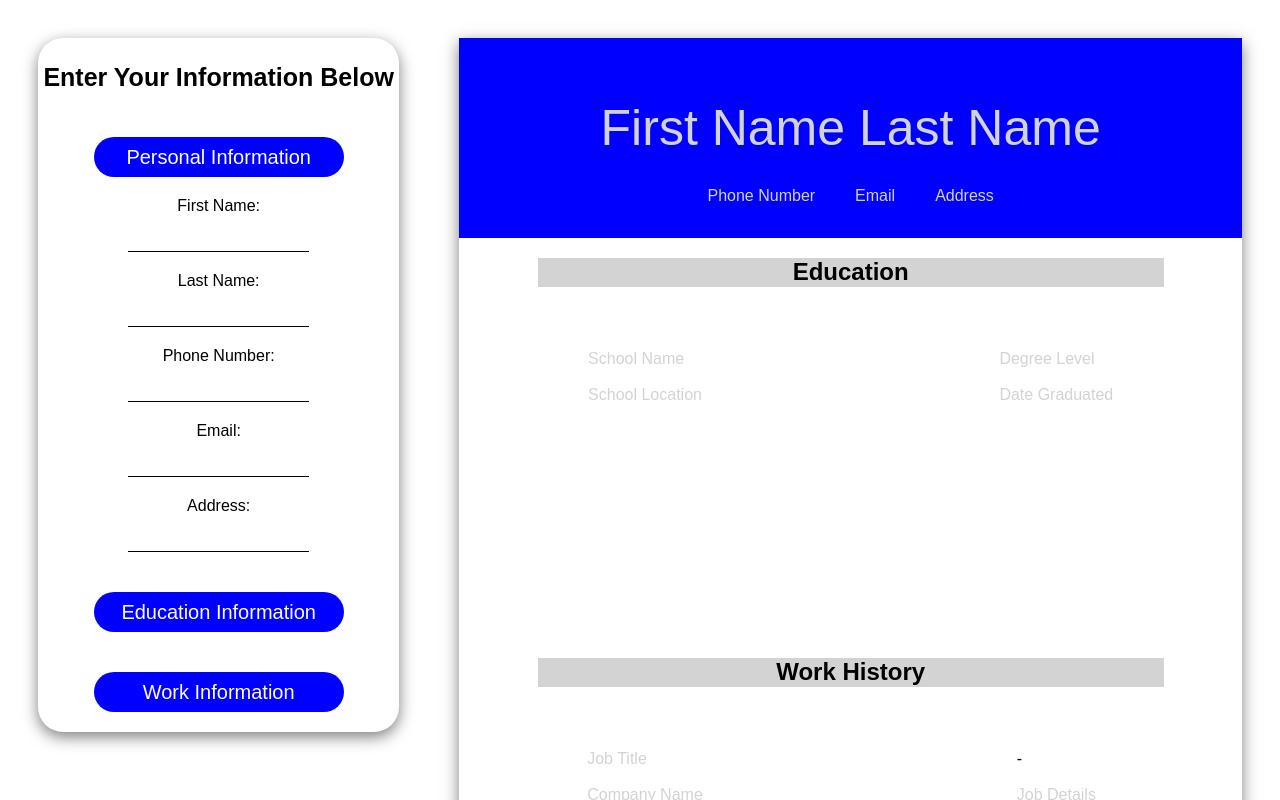
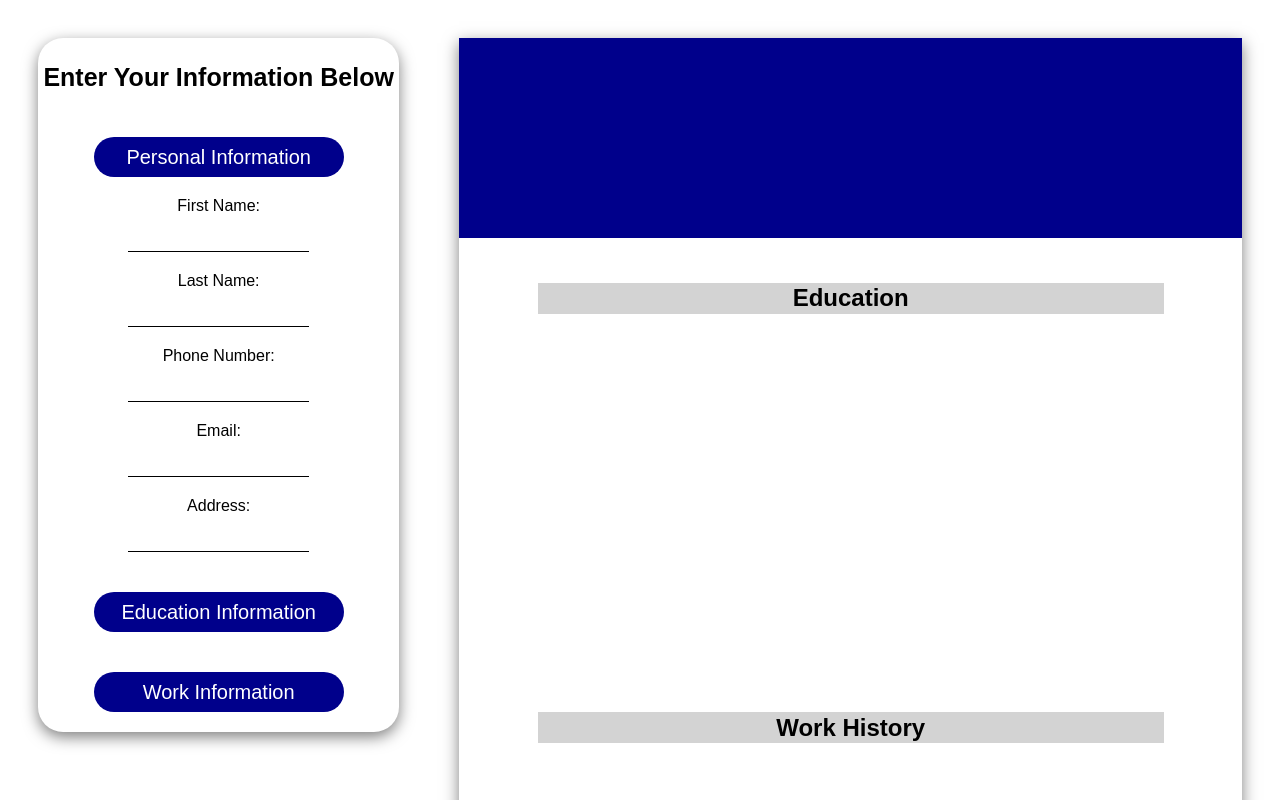
Before and after one commit to jwwals1/resume-builder, a React (Vite) app: page / in a window 1280 px wide. Shown: the top 800 px of the page. Built offline with nearby package versions, Linux system fonts and the light colour scheme.

Commit message:
deleted contentEditable

```diff
--- a/src/App.jsx
+++ b/src/App.jsx
@@ -1,6 +1,3 @@
-// import PersonalInfo from "./components/personalnfo";
-// import EducationInfo from "./components/educationInfo";
-// import WorkInfo from "./components/workInfo";
 import Layout from "./components/layout";
 
 function App() {
@@ -8,9 +5,6 @@ function App() {
 
     return (
         <>
-        {/* <PersonalInfo/>
-        <EducationInfo/>
-        <WorkInfo/> */}
         <Layout/>
         </>
     );
--- a/src/components/Resume.jsx
+++ b/src/components/Resume.jsx
@@ -5,35 +5,35 @@ export default function Resume({personalValues, educationValues, workValues}) {
             <div className="resume">
                 <div className="personalInfo">
                 <div className="nameTitle">
-                    <div className="firstName" contentEditable='true' data-text="First Name" suppressContentEditableWarning={true}>{personalValues.firstName}</div><p>&nbsp;</p>
-                    <div className="lastName" contentEditable='true' data-text="Last Name" suppressContentEditableWarning={true}>{personalValues.lastName}</div>
+                    <div className="firstName">{personalValues.firstName}</div><p>&nbsp;</p>
+                    <div className="lastName">{personalValues.lastName}</div>
                 </div>
                     <div className="personalContent">
-                        <div className="phoneNumber" contentEditable='true' data-text="Phone Number" suppressContentEditableWarning={true}>{personalValues.phoneNumber}</div>
-                        <div className="email" contentEditable='true' data-text="Email" suppressContentEditableWarning={true}>{personalValues.email}</div>
-                        <div className="address" contentEditable='true' data-text="Address" suppressContentEditableWarning={true}>{personalValues.address}</div>
+                        <div className="phoneNumber">{personalValues.phoneNumber}</div>
+                        <div className="email">{personalValues.email}</div>
+                        <div className="address">{personalValues.address}</div>
                     </div>
                 </div>
                 <div className="educationInfo">
                 <h2 className="infoTitles">Education</h2>
                     <div>
-                        <div className="resumeInputs schoolName" contentEditable='true' data-text="School Name" suppressContentEditableWarning={true}>{educationValues.schoolName}</div><br />
-                        <div className="resumeInputs schoolLocation" contentEditable='true' data-text="School Location" suppressContentEditableWarning={true}>{educationValues.schoolLocation}</div>
+                        <div className="resumeInputs schoolName">{educationValues.schoolName}</div><br />
+                        <div className="resumeInputs schoolLocation">{educationValues.schoolLocation}</div>
                     </div>
                     <div>
-                        <div className="resumeInputs degreeLevel" contentEditable='true' data-text="Degree Level" suppressContentEditableWarning={true}>{educationValues.degreeLevel}</div><br />
-                        <div className="resumeInputs dateGraduated" contentEditable='true' data-text="Date Graduated" suppressContentEditableWarning={true}>{educationValues.dateGraduated}</div>
+                        <div className="resumeInputs degreeLevel">{educationValues.degreeLevel}</div><br />
+                        <div className="resumeInputs dateGraduated">{educationValues.dateGraduated}</div>
                     </div>
                 </div>
                 <div className="workInfo">
                     <h2 className="infoTitles">Work History</h2>
                     <div>
-                        <div className="resumeInputs jobTitle" contentEditable='true' data-text="Job Title" suppressContentEditableWarning={true}>{workValues.jobTitle}</div><br />
-                        <div className="resumeInputs companyName" contentEditable='true' data-text="Company Name" suppressContentEditableWarning={true}>{workValues.companyName}</div>
+                        <div className="resumeInputs jobTitle">{workValues.jobTitle}</div><br />
+                        <div className="resumeInputs companyName">{workValues.companyName}</div>
                     </div>
                     <div>
-                        <div className="resumeInputs workDates" contentEditable='true' data-text="Start Date" suppressContentEditableWarning={true}>{workValues.startDate} - {workValues.endDate}</div><br />
-                        <div className="resumeInputs jobDetails" contentEditable='true' data-text="Job Details" suppressContentEditableWarning={true}>{workValues.jobDetails}</div>
+                        <div className="resumeInputs workDates">{workValues.startDate} - {workValues.endDate}</div><br />
+                        <div className="resumeInputs jobDetails">{workValues.jobDetails}</div>
                     </div>
                 </div>
             </div>
--- a/src/components/educationInfo.jsx
+++ b/src/components/educationInfo.jsx
@@ -19,24 +19,23 @@ function EducationInfo ({educationValues, onChange}) {
             <div id='education'>
             <form id="educationForm" action="">
                 <div>
-                    <label className="educationLabel">Name of School:{' '}</label><br />
+                    <label className="educationLabel">Name of School:</label><br />
                     <input type="text" id='schoolName' name='schoolName' onChange={onChange} value={educationValues.schoolName}/>
                 </div>
                 <div>
-                    <label className="educationLabel">Location: {' '}</label><br />
+                    <label className="educationLabel">Location:</label><br />
                     <input type="text" id="schoolLocation" name="schoolLocation" onChange={onChange} value={educationValues.schoolLocation}/>
                 </div>
                 <div>
-                    <label className="educationLabel">Type of Degree:{' '}</label><br />
+                    <label className="educationLabel">Type of Degree:</label><br />
                     <input type="text" name="degreeLevel" id="degreeLevel" onChange={onChange} value={educationValues.degreeLevel}/>
                 </div>
                 <div>
-                    <label className="educationLabel">Date of Graduation:{' '}</label><br />
+                    <label className="educationLabel">Date of Graduation:</label><br />
                     <input type="text" id='dateGraduated' name='dateGraduated' onChange={onChange} value={educationValues.dateGraduated}/>
                 </div>
             </form>
             </div>
-            <button>Add Education</button>
         </div>
         </>
     )
--- a/src/index.css
+++ b/src/index.css
@@ -1,5 +1,6 @@
 body {
     font-family: Arial, Helvetica, sans-serif;
+    overflow-wrap: break-word;
 }
 
 .mainContainer {
@@ -58,7 +59,7 @@ h2 {
 .personalInfo {
     display: grid;
     justify-items: center;
-    background-color: blue;
+    background-color: darkblue;
     color: white;
     height: 200px;
 }
@@ -82,12 +83,6 @@ h2 {
     background-color: lightgray;
 }
 
-/* .workInfo {
-    display: grid;
-    justify-items: center;
-    width: 100%;
-} */
-
 .personalContent {
     display: flex;
     justify-content: center;
@@ -108,6 +103,7 @@ h2 {
     background-color: lightgray;
     width: 80%;
     height: 40%;
+    margin-top: 30px;
 }
 
 #personDiv, #educationDiv, #workDiv {
@@ -126,20 +122,16 @@ h2 {
     margin-bottom: 20px;
     align-items: center;
     border-radius: 25px;
-    background-color: blue;
+    background-color: darkblue;
     color: white;
     border: 0px;
     font-size: 20px;
 }
 
 .button:hover {
-    background-color: rgb(13, 172, 224);
+    background-color: blue;
 }
 
-[contentEditable=true]:empty:not(:focus):before {
-    content: attr(data-text);
-    color: lightgray;
-}
 
 #yourInfoTitle {
     display: grid;
@@ -148,5 +140,5 @@ h2 {
 }
 
 .resumeInputs {
-    max-width: 200px
+    width: 250px;
 }
```
Also changed, not shown: src/components/personalnfo.jsx (+5 -5 lines), src/components/workInfo.jsx (+5 -5 lines).
